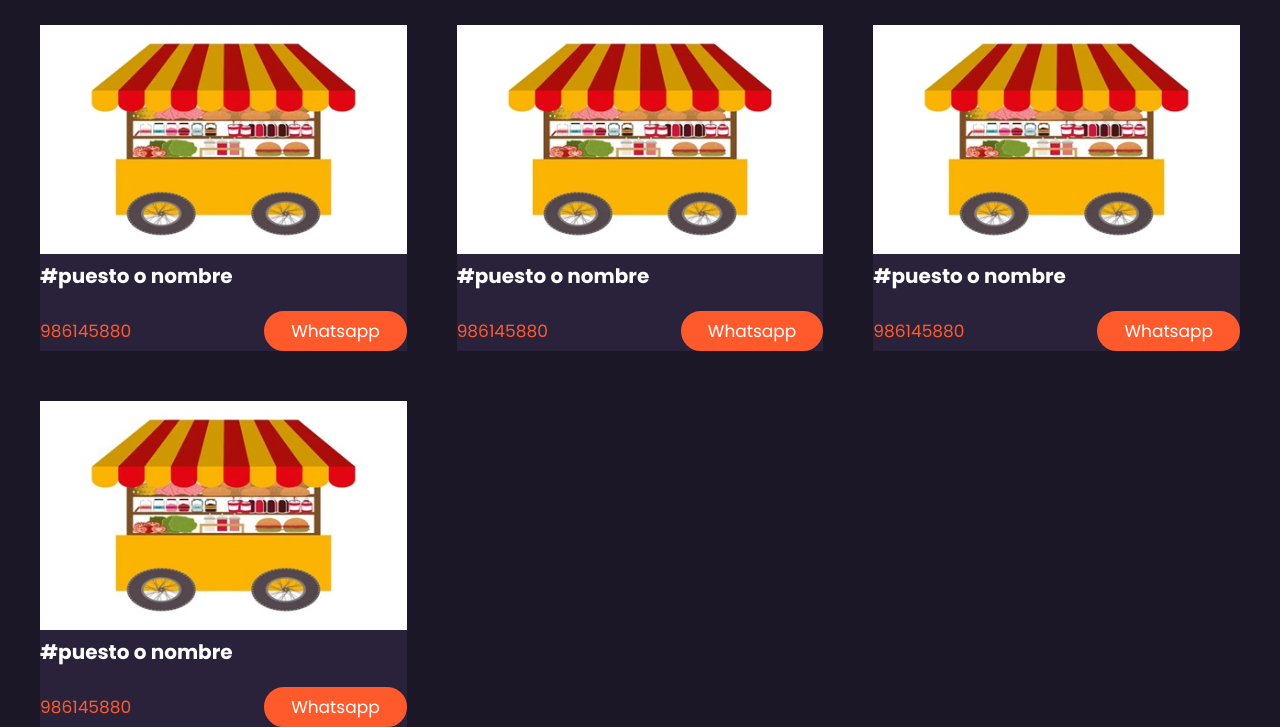
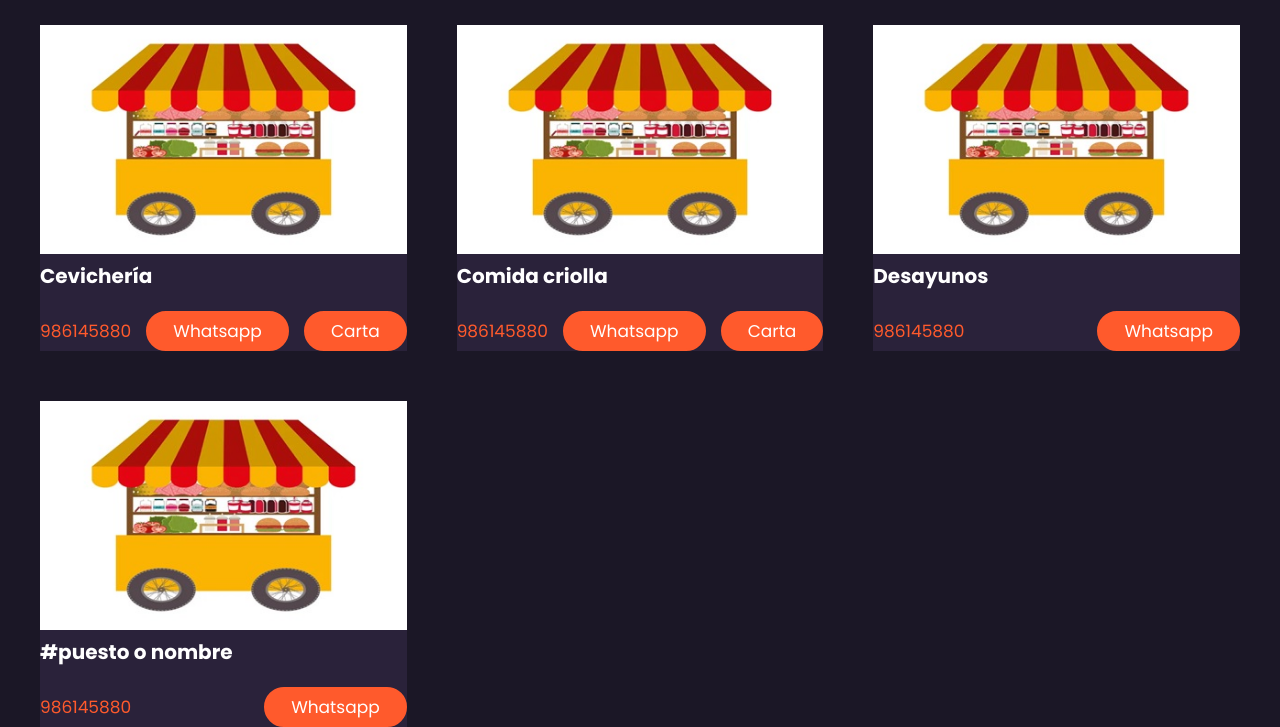
Before and after one commit to robertosotelosamaniego/MERCADO-LAS-ESTRELLAS, a plain HTML site: page puestoalimentos.html in a window 1280 px wide. Shown: the part 73-800 px from the top of the page. Drawn offline with Linux system fonts and the light colour scheme.

Commit message:
Update puestoalimentos.html

```diff
--- a/puestoalimentos.html
+++ b/puestoalimentos.html
@@ -13,10 +13,11 @@
         <div class="product-1">
           <img src="mercado/puesto de comida.jpg" alt="">
           <div class="product-txt">
-            <h3>#puesto o nombre</h3>
+            <h3>Cevichería</h3>
             <div class="price">
               <p>986145880</p>
               <a href="https://api.whatsapp.com/send?phone=51981288056&text=Hola%20Roberto%20deseo%20hacer%20una%20consulta..." target="_blank" class="btn-2"> Whatsapp</a>
+            <a href="#" target="_blank" class="btn-2"> Carta </a>
             </div>
           </div>
         </div>
@@ -24,10 +25,11 @@
         <div class="product-1">
           <img src="mercado/puesto de comida.jpg" alt="">
           <div class="product-txt">
-            <h3>#puesto o nombre</h3>
+            <h3>Comida criolla</h3>
             <div class="price">
               <p>986145880</p>
               <a href="#" target="_blank" class="btn-2"> Whatsapp</a>
+              <a href="#" target="_blank" class="btn-2"> Carta </a>
             </div>
           </div>
         </div>
@@ -35,7 +37,7 @@
         <div class="product-1">
           <img src="mercado/puesto de comida.jpg" alt="">
           <div class="product-txt">
-            <h3>#puesto o nombre</h3>
+            <h3>Desayunos</h3>
             <div class="price">
               <p>986145880</p>
               <a href="#" target="_blank" class="btn-2"> Whatsapp</a>
```
